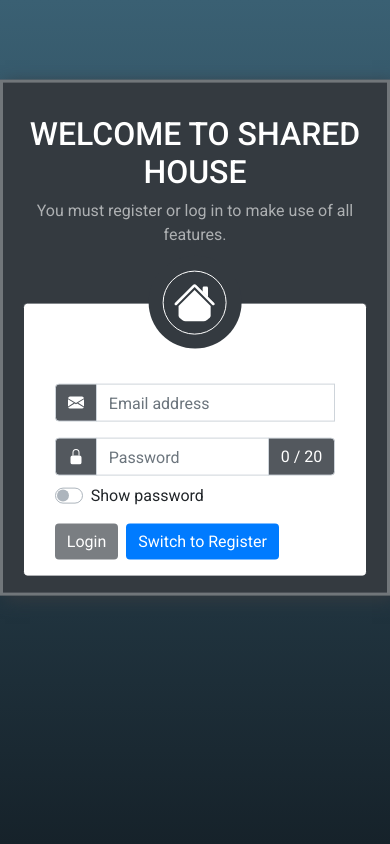
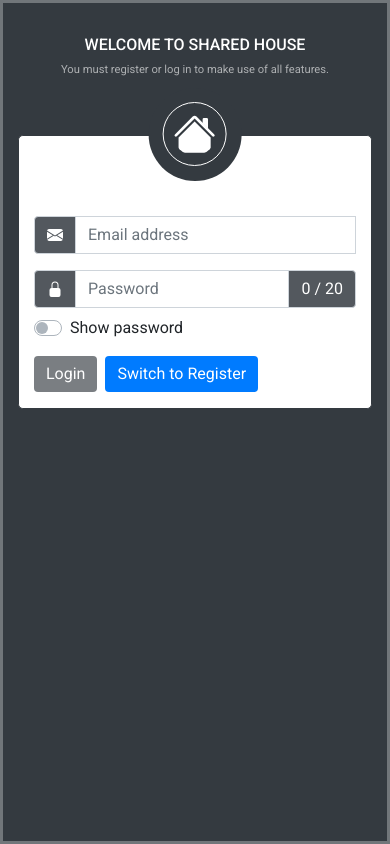
Before and after one commit to Wo0dyStars/shared-house, an Angular app: page / in a window 390 px wide. Built offline with nearby package versions, Linux system fonts and the light colour scheme.

Commit message:
Modifying mobile view on the login screen slightly, reducing font sizes and increasing space.

```diff
--- a/src/app/authorization/authorization.component.scss
+++ b/src/app/authorization/authorization.component.scss
@@ -1,3 +1,5 @@
+@import "~bootstrap/scss/bootstrap-grid.scss";
+
 input.ng-invalid.ng-touched {
 	border-top: 1px solid rgba(255, 0, 0, .5);
 	border-bottom: 1px solid rgba(255, 0, 0, .5);
@@ -59,6 +61,15 @@ input[type=password] {
 	box-shadow: .3rem .3rem 1rem #343a40;
 	border: 3px solid rgba(255, 255, 255, .3);
 
+	@include media-breakpoint-up(xs) {
+		position: relative;
+		width: 100%;
+		height: 100%;
+		transform: none;
+		top: 0;
+		left: 0;
+	}
+
 	&__wrapper {
 		width: 100vw;
 		height: 100vh;
@@ -76,6 +87,13 @@ input[type=password] {
 		background-color: #fff;
 		border: 1px solid #343a40;
 		position: relative;
+
+		@include media-breakpoint-up(xs) {
+			padding-right: 0;
+			padding-left: 0;
+			margin-left: 0;
+			margin-right: 0;
+		}
 	}
 }
 
@@ -84,12 +102,20 @@ h2 {
 	text-align: center;
 	color: white;
 	text-transform: uppercase;
+
+	@include media-breakpoint-up(xs) {
+		font-size: 1rem;
+	}
 }
 
 p {
 	color: rgba(255, 255, 255, .6);
 	padding-bottom: .5rem;
 	text-align: center;
+
+	@include media-breakpoint-up(xs) {
+		font-size: .7rem;
+	}
 }
 
 .alert {
```
